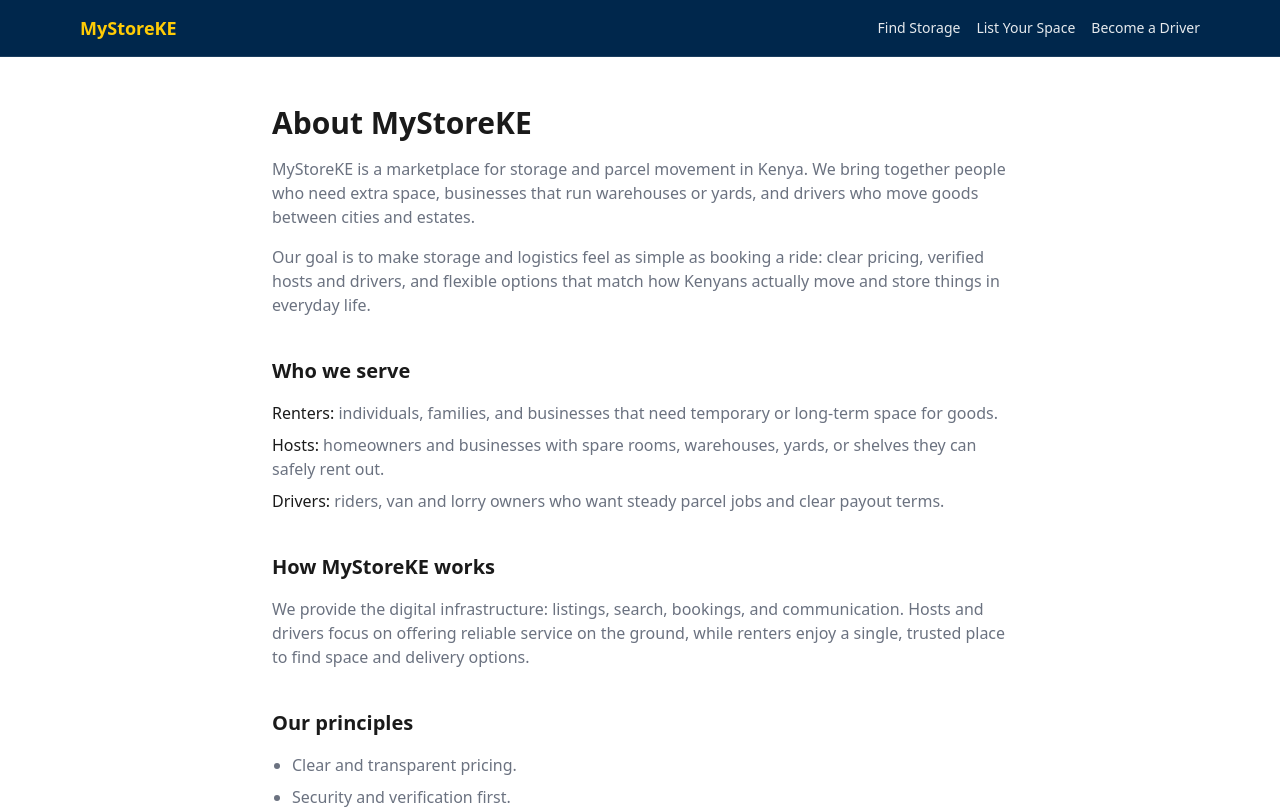
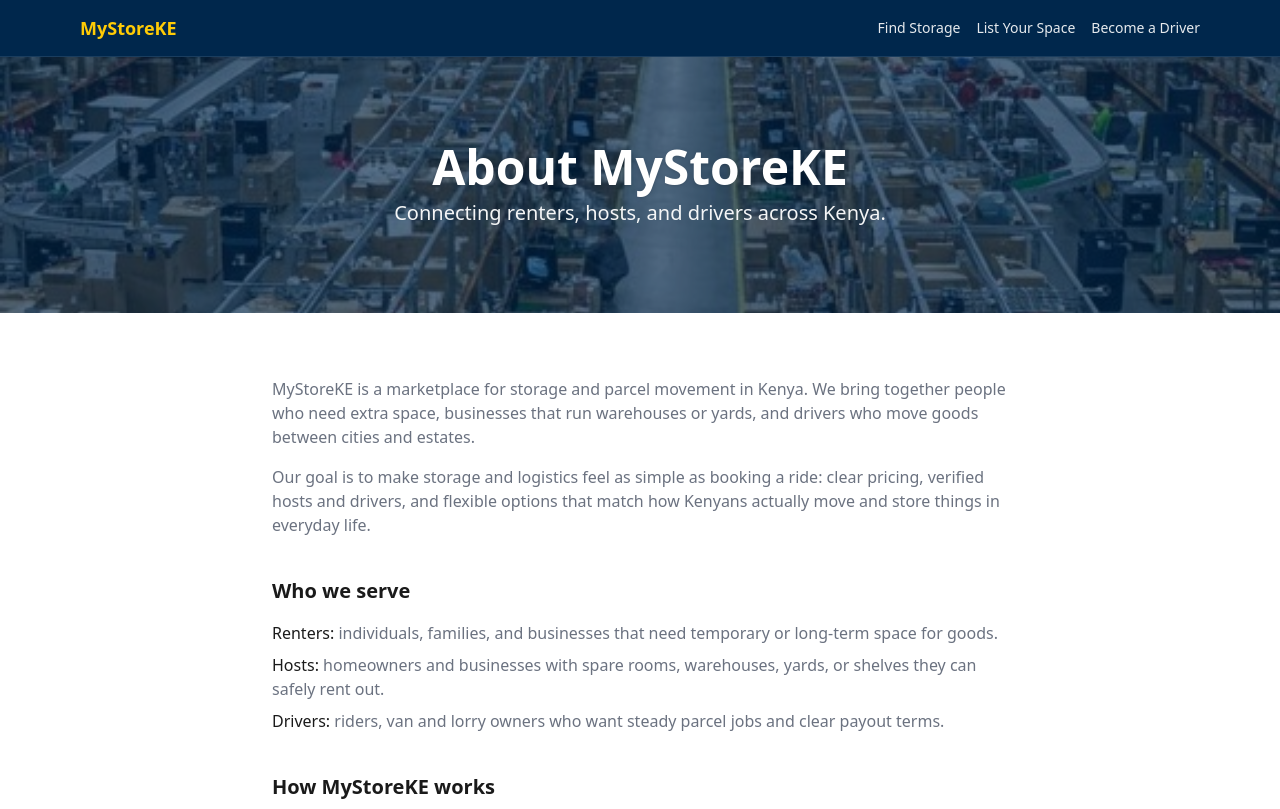
Before and after one commit to 43industries/mystoreke.com, a Next.js app: page /about in a window 1280 px wide. Shown: the top 809 px of the page. Built offline with nearby package versions, Linux system fonts and the light colour scheme.

Commit message:
Add photos site-wide: PageHero on all main pages, images on storage listings and detail
Made-with: Cursor

```diff
--- a/src/app/about/page.tsx
+++ b/src/app/about/page.tsx
@@ -1,4 +1,6 @@
 import Link from "next/link";
+import PageHero from "@/components/PageHero";
+import { IMAGES } from "../images";
 
 export const metadata = {
   title: "About MyStoreKE",
@@ -21,9 +23,14 @@ export default function AboutPage() {
           </nav>
         </div>
       </header>
+      <PageHero
+        title="About MyStoreKE"
+        subtitle="Connecting renters, hosts, and drivers across Kenya."
+        imageSrc={IMAGES.pages.about}
+        imageAlt="MyStoreKE storage and logistics"
+      />
 
       <main className="mx-auto max-w-3xl px-4 py-12">
-        <h1 className="text-3xl font-bold text-[var(--foreground)]">About MyStoreKE</h1>
         <p className="mt-4 text-[var(--muted)]">
           MyStoreKE is a marketplace for storage and parcel movement in Kenya. We bring together
           people who need extra space, businesses that run warehouses or yards, and drivers who
--- a/src/app/become-a-driver/page.tsx
+++ b/src/app/become-a-driver/page.tsx
@@ -1,4 +1,6 @@
 import Link from "next/link";
+import PageHero from "@/components/PageHero";
+import { IMAGES } from "../images";
 import DriverApplicationForm from "./DriverApplicationForm";
 
 export const metadata = {
@@ -20,6 +22,12 @@ export default function BecomeADriverPage() {
           </nav>
         </div>
       </header>
+      <PageHero
+        title="Become a Driver"
+        subtitle="Join our network of verified delivery agents. Earn on your schedule."
+        imageSrc={IMAGES.pages.becomeDriver}
+        imageAlt="Parcel and delivery"
+      />
 
       <main className="mx-auto max-w-2xl px-4 py-12">
         <h1 className="text-3xl font-bold text-[var(--foreground)]">
--- a/src/app/contact/page.tsx
+++ b/src/app/contact/page.tsx
@@ -1,4 +1,6 @@
 import Link from "next/link";
+import PageHero from "@/components/PageHero";
+import { IMAGES } from "../images";
 
 export const metadata = {
   title: "Contact MyStoreKE",
@@ -20,9 +22,14 @@ export default function ContactPage() {
           </nav>
         </div>
       </header>
+      <PageHero
+        title="Contact Us"
+        subtitle="We're here to help with storage, hosting, or driving."
+        imageSrc={IMAGES.pages.contact}
+        imageAlt="MyStoreKE — get in touch"
+      />
 
       <main className="mx-auto max-w-3xl px-4 py-12">
-        <h1 className="text-3xl font-bold text-[var(--foreground)]">Contact Us</h1>
         <p className="mt-4 text-[var(--muted)]">
           Have a question about storage, hosting, or driving with MyStoreKE? Reach out and we’ll
           respond as soon as possible.
--- a/src/app/how-it-works/page.tsx
+++ b/src/app/how-it-works/page.tsx
@@ -1,4 +1,6 @@
 import Link from "next/link";
+import PageHero from "@/components/PageHero";
+import { IMAGES } from "../images";
 
 export const metadata = {
   title: "How MyStoreKE Works",
@@ -21,9 +23,14 @@ export default function HowItWorksPage() {
           </nav>
         </div>
       </header>
+      <PageHero
+        title="How MyStoreKE Works"
+        subtitle="Renters, hosts, and drivers — one platform."
+        imageSrc={IMAGES.pages.howItWorks}
+        imageAlt="Organized storage and operations"
+      />
 
       <main className="mx-auto max-w-4xl px-4 py-12">
-        <h1 className="text-3xl font-bold text-[var(--foreground)]">How MyStoreKE Works</h1>
         <p className="mt-4 text-[var(--muted)]">
           MyStoreKE connects three sides of the marketplace: renters who need space, hosts with
           available storage, and drivers who move parcels between locations.
--- a/src/app/images.ts
+++ b/src/app/images.ts
@@ -15,4 +15,15 @@ export const IMAGES = {
     shelf: "/storage-shelf.png",
     parcel: "/storage-parcel.jpg",
   },
+
+  /** Page hero banners — used on Find Storage, List Your Space, etc. */
+  pages: {
+    storage: "/warehouse-hero.png",
+    listYourSpace: "/storage-residential.jpg",
+    becomeDriver: "/storage-parcel.jpg",
+    about: "/warehouse-hero.png",
+    howItWorks: "/storage-shelf.png",
+    contact: "/storage-commercial.jpg",
+    parcelDropOff: "/storage-parcel.jpg",
+  },
 } as const;
--- a/src/app/list-your-space/page.tsx
+++ b/src/app/list-your-space/page.tsx
@@ -1,4 +1,6 @@
 import Link from "next/link";
+import PageHero from "@/components/PageHero";
+import { IMAGES } from "../images";
 import HostListingForm from "./HostListingForm";
 
 export const metadata = {
@@ -20,6 +22,12 @@ export default function ListYourSpacePage() {
           </nav>
         </div>
       </header>
+      <PageHero
+        title="List Your Space"
+        subtitle="Earn by renting out your space or offering parcel drop-off."
+        imageSrc={IMAGES.pages.listYourSpace}
+        imageAlt="Residential storage and hosting"
+      />
       <HostListingForm />
     </div>
   );
--- a/src/app/parcel-drop-off/page.tsx
+++ b/src/app/parcel-drop-off/page.tsx
@@ -1,4 +1,6 @@
 import Link from "next/link";
+import PageHero from "@/components/PageHero";
+import { IMAGES } from "../images";
 
 export const metadata = {
   title: "Parcel Drop-Off Points — MyStoreKE",
@@ -21,9 +23,14 @@ export default function ParcelDropOffPage() {
           </nav>
         </div>
       </header>
+      <PageHero
+        title="Parcel Drop-Off Points"
+        subtitle="Send and receive packages across Kenya."
+        imageSrc={IMAGES.pages.parcelDropOff}
+        imageAlt="Parcel drop-off and delivery"
+      />
 
       <main className="mx-auto max-w-4xl px-4 py-12">
-        <h1 className="text-3xl font-bold text-[var(--foreground)]">Parcel Drop-Off Points</h1>
         <p className="mt-4 text-[var(--muted)]">
           MyStoreKE supports hosts who run counters, kiosks, or shops that can safely accept parcels
           on behalf of customers and businesses.
--- a/src/app/storage/StorageSearch.tsx
+++ b/src/app/storage/StorageSearch.tsx
@@ -1,9 +1,24 @@
 "use client";
 
 import { useState, useMemo, useEffect } from "react";
+import Image from "next/image";
 import Link from "next/link";
 import { useSearchParams } from "next/navigation";
+import { IMAGES } from "../images";
 import { STORAGE_TYPES, STORAGE_TYPE_DETAILS, type StorageListing } from "./data";
+
+function listingImage(storageType: string): string {
+  const map: Record<string, string> = {
+    "Residential Storage": IMAGES.storage.residential,
+    "Commercial Storage": IMAGES.storage.commercial,
+    "Warehouse Storage": IMAGES.storage.commercial,
+    "Open Yard Storage": IMAGES.storage.yard,
+    "Shelf Storage": IMAGES.storage.shelf,
+    "Budget Units": IMAGES.storage.residential,
+    "Parcel Drop-Off Points": IMAGES.storage.parcel,
+  };
+  return map[storageType] ?? IMAGES.storage.commercial;
+}
 
 export default function StorageSearch() {
   const searchParams = useSearchParams();
@@ -303,10 +318,15 @@ export default function StorageSearch() {
               href={`/storage/${listing.id}`}
               className="group flex h-full flex-col overflow-hidden rounded-2xl border border-[var(--border)] bg-[var(--white)] shadow-sm ring-1 ring-transparent transition-all hover:-translate-y-1 hover:border-[var(--primary)]/25 hover:shadow-lg hover:ring-[var(--primary)]/15"
             >
-              <div className="relative aspect-[16/10] w-full bg-[var(--border)]">
-                <div className="absolute inset-0 flex items-center justify-center text-xs font-medium uppercase tracking-[0.18em] text-[var(--muted)]">
-                  Storage photo
-                </div>
+              <div className="relative aspect-[16/10] w-full overflow-hidden bg-[var(--border)]">
+                <Image
+                  src={listingImage(listing.storageType)}
+                  alt={listing.title}
+                  fill
+                  sizes="(max-width: 640px) 100vw, (max-width: 1024px) 50vw, 33vw"
+                  className="object-cover transition-transform duration-300 group-hover:scale-105"
+                  unoptimized
+                />
                 <div className="pointer-events-none absolute inset-0 bg-gradient-to-t from-black/25 via-transparent to-transparent opacity-80" />
                 <div className="pointer-events-none absolute left-3 top-3 inline-flex items-center gap-2 rounded-full bg-black/45 px-2.5 py-1 text-[10px] font-medium uppercase tracking-[0.16em] text-white">
                   <span className="h-1.5 w-1.5 rounded-full bg-[var(--accent)]" />
--- a/src/app/storage/[id]/page.tsx
+++ b/src/app/storage/[id]/page.tsx
@@ -1,6 +1,21 @@
+import Image from "next/image";
 import Link from "next/link";
 import { notFound } from "next/navigation";
+import { IMAGES } from "../../images";
 import { type StorageListing } from "../data";
+
+function listingImage(storageType: string): string {
+  const map: Record<string, string> = {
+    "Residential Storage": IMAGES.storage.residential,
+    "Commercial Storage": IMAGES.storage.commercial,
+    "Warehouse Storage": IMAGES.storage.commercial,
+    "Open Yard Storage": IMAGES.storage.yard,
+    "Shelf Storage": IMAGES.storage.shelf,
+    "Budget Units": IMAGES.storage.residential,
+    "Parcel Drop-Off Points": IMAGES.storage.parcel,
+  };
+  return map[storageType] ?? IMAGES.storage.commercial;
+}
 
 export default async function StorageDetailPage({
   params,
@@ -41,8 +56,15 @@ export default async function StorageDetailPage({
           ← Back to search
         </Link>
         <div className="mt-6 rounded-xl border border-[var(--border)] bg-[var(--white)] overflow-hidden">
-          <div className="aspect-[21/9] bg-[var(--border)] flex items-center justify-center text-[var(--muted)]">
-            Listing photo
+          <div className="relative aspect-[21/9] w-full overflow-hidden bg-[var(--border)]">
+            <Image
+              src={listingImage(listing.storageType)}
+              alt={listing.title}
+              fill
+              sizes="(max-width: 896px) 100vw, 896px"
+              className="object-cover"
+              unoptimized
+            />
           </div>
           <div className="p-6">
             <h1 className="text-2xl font-bold text-[var(--foreground)]">
--- a/src/app/storage/page.tsx
+++ b/src/app/storage/page.tsx
@@ -1,5 +1,7 @@
 import Link from "next/link";
 import { Suspense } from "react";
+import PageHero from "@/components/PageHero";
+import { IMAGES } from "../images";
 import StorageSearch from "./StorageSearch";
 
 export const metadata = {
@@ -22,6 +24,12 @@ export default function StoragePage() {
           </nav>
         </div>
       </header>
+      <PageHero
+        title="Find Storage"
+        subtitle="Search by location and type. Compare options and book with confidence."
+        imageSrc={IMAGES.pages.storage}
+        imageAlt="Warehouse and storage space"
+      />
       <Suspense fallback={<div className="mx-auto max-w-6xl px-4 py-8 text-[var(--muted)]">Loading storage…</div>}>
         <StorageSearch />
       </Suspense>
--- /dev/null
+++ b/src/components/PageHero.tsx
@@ -0,0 +1,40 @@
+import Image from "next/image";
+
+type PageHeroProps = {
+  title: string;
+  subtitle?: string;
+  imageSrc: string;
+  imageAlt?: string;
+};
+
+export default function PageHero({
+  title,
+  subtitle,
+  imageSrc,
+  imageAlt = "",
+}: PageHeroProps) {
+  return (
+    <section className="relative h-48 w-full overflow-hidden bg-[var(--primary)] md:h-56 lg:h-64">
+      <Image
+        src={imageSrc}
+        alt={imageAlt || title}
+        fill
+        sizes="100vw"
+        className="object-cover opacity-90"
+        unoptimized
+        priority
+      />
+      <div className="absolute inset-0 bg-[var(--primary)]/60" />
+      <div className="absolute inset-0 flex flex-col justify-center px-4 text-center text-white">
+        <h1 className="text-3xl font-bold drop-shadow md:text-4xl lg:text-5xl">
+          {title}
+        </h1>
+        {subtitle && (
+          <p className="mt-2 max-w-2xl mx-auto text-lg opacity-95 md:text-xl">
+            {subtitle}
+          </p>
+        )}
+      </div>
+    </section>
+  );
+}
```
